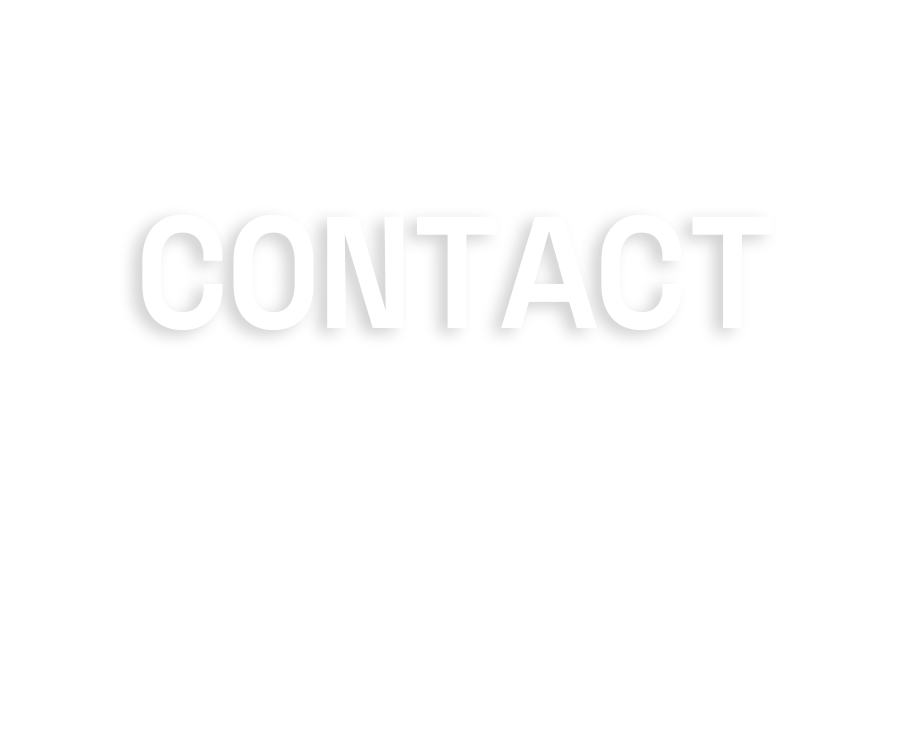
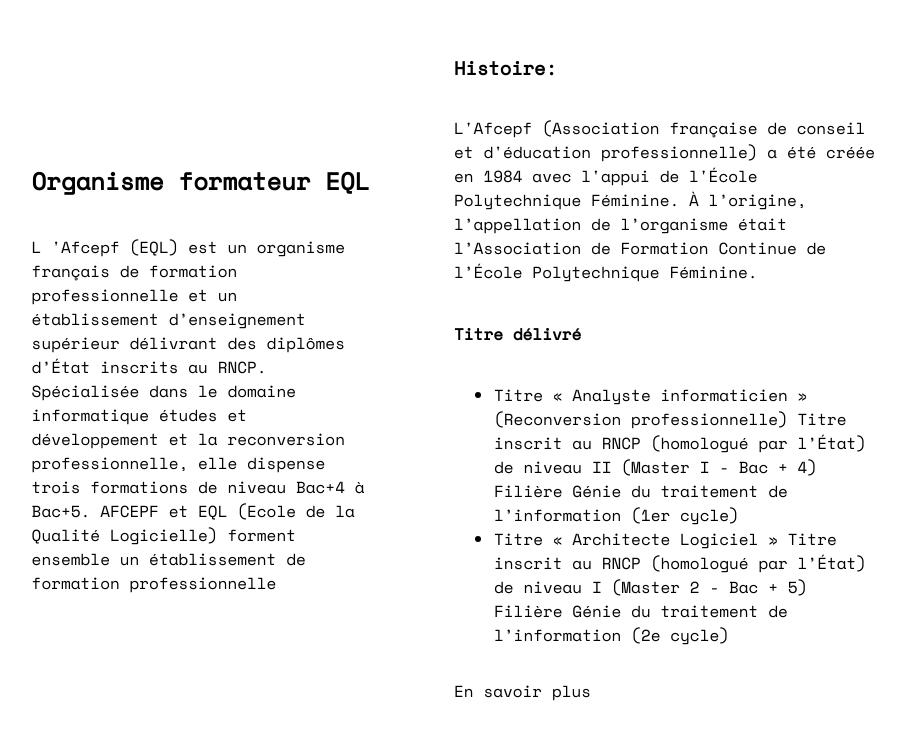
Before and after one commit to filouDeNesque/portfolio-react, a React (Create React App) app: page / in a window 1280 px wide. Shown: the part 4472-5209 px from the top of the page, without its empty margins (186-1091 px from the left). Before the commit the page ends 4978 px from the top, so only its background shows below. Built offline with nearby package versions, Linux system fonts and the light colour scheme.

Commit message:
ajout de la section EcoleInfos

```diff
--- a/src/App.js
+++ b/src/App.js
@@ -3,7 +3,7 @@
 import Presentation from './components/Presentation';
 import TitleDivider from './components/TitleDivider';
 import Technologie from './components/Technologie';
-
+import EcoleInfos from './components/EcoleInfos';
 
 function App() {
   return (
@@ -13,6 +13,7 @@
     <TitleDivider title="FORMATION" />
     <Technologie />
     <TitleDivider title="ECOLE" />
+   <EcoleInfos />
     <TitleDivider title="CONTACT" />
 
     {/*
--- /dev/null
+++ b/src/components/EcoleInfos.css
@@ -0,0 +1,22 @@
+.EcoleInfos{
+  display: flex;
+  flex-wrap: wrap;
+  padding: 5% 17% 0 17%;
+  justify-content: space-between;
+}
+
+.ecole-container-left{
+  max-width: 40%;
+  display: flex;
+  flex-direction: column;
+  justify-content: center;
+
+}
+
+.ecole-container-column-right{
+  max-width:50%;
+  display: flex;
+  flex-direction: column;
+
+
+}
--- /dev/null
+++ b/src/components/EcoleInfos.js
@@ -0,0 +1,29 @@
+import './EcoleInfos.css';
+
+function EcoleInfos(){
+
+  return (
+    <div className="EcoleInfos">
+    <div className="ecole-container-left">
+    <h2>Organisme formateur EQL </h2>
+    <p> L 'Afcepf (EQL) est un organisme français de formation professionnelle et un établissement d’enseignement supérieur délivrant des diplômes d’État inscrits au RNCP. Spécialisée dans le domaine informatique études et développement et la reconversion professionnelle, elle dispense trois formations de niveau Bac+4 à Bac+5. AFCEPF et EQL (Ecole de la Qualité Logicielle) forment ensemble un établissement de formation professionnelle</p>
+    </div>
+    <div className="ecole-container-column-right">
+<h3>Histoire: </h3>
+    <p>L'Afcepf (Association française de conseil et d'éducation professionnelle) a été créée en 1984 avec l'appui de l'École Polytechnique Féminine. À l’origine, l’appellation de l’organisme était l’Association de Formation Continue de l’École Polytechnique Féminine. </p>
+    <h4>Titre délivré </h4>
+   <ul>
+    <li>Titre « Analyste informaticien » (Reconversion professionnelle)
+Titre inscrit au RNCP (homologué par l’État) de niveau II (Master I - Bac + 4)
+Filière Génie du traitement de l’information (1er cycle) </li>
+    <li> Titre « Architecte Logiciel »
+Titre inscrit au RNCP (homologué par l’État) de niveau I (Master 2 - Bac + 5)
+Filière Génie du traitement de l’information (2e cycle)</li>
+    </ul>
+    <p>En savoir plus</p>
+  </div>
+    </div>
+  );
+}
+
+export default EcoleInfos;
```
